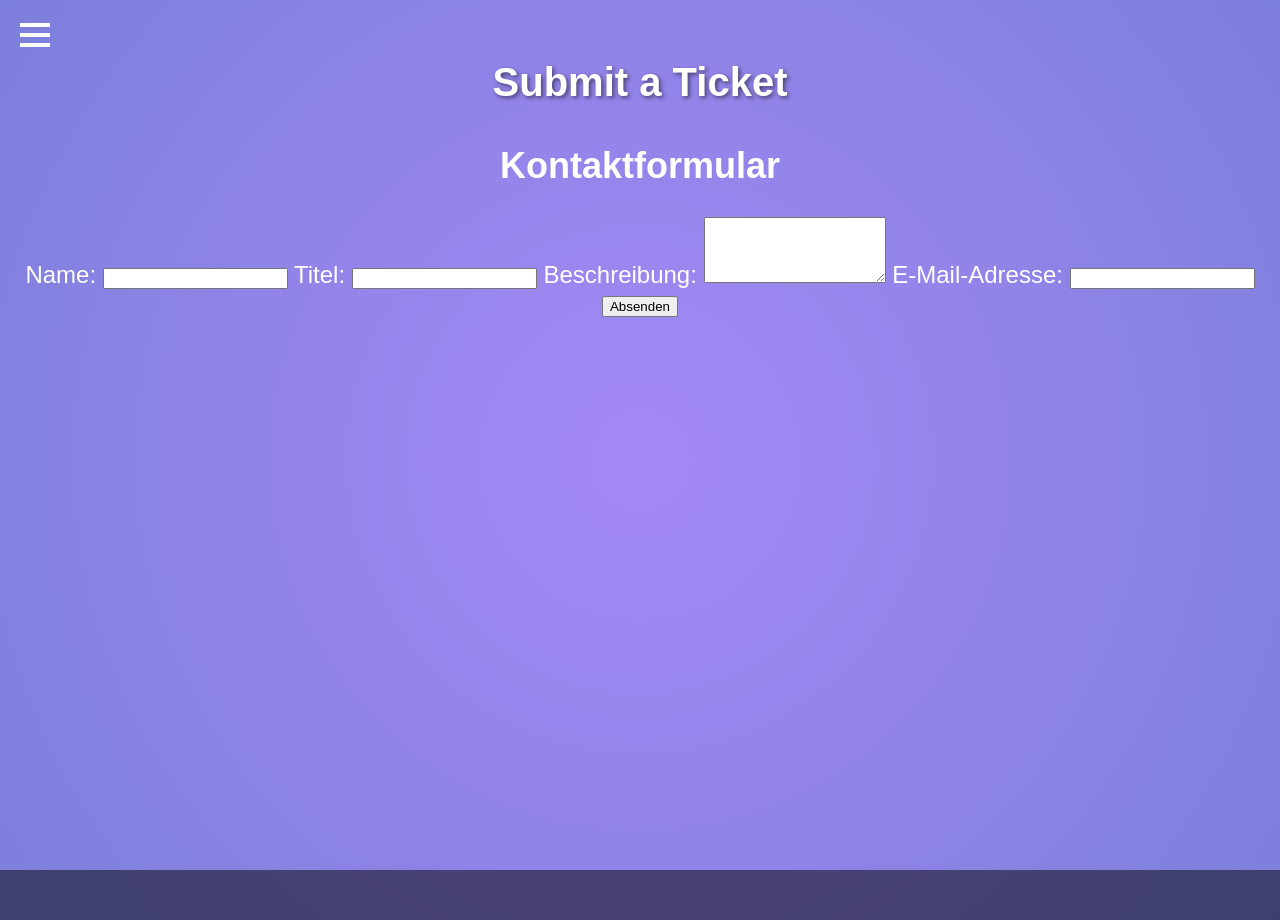
After one commit to PaccoTheTaco/Website, a PHP site: page /contact.html in a window 1280 px wide. The commit adds this page. Run offline with PHP 8.4, Linux system fonts and the light colour scheme.

Commit message:
added contact Site

```diff
--- /dev/null
+++ b/src/contact.html
@@ -0,0 +1,51 @@
+<!DOCTYPE html>
+<html lang="en">
+<head>
+    <meta charset="UTF-8">
+    <meta name="viewport" content="width=device-width, initial-scale=1.0">
+    <title>Contact - Submit a Ticket</title>
+    <link rel="stylesheet" href="style.css">
+</head>
+<body>
+<div class="burger-menu" onclick="toggleSidebar()">
+    <div></div>
+    <div></div>
+    <div></div>
+</div>
+<div class="sidebar" id="sidebar">
+    <a href="home.html">Home</a>
+    <a href="socials.html">Socials</a>
+    <a href="plugins.html">Plugins</a>
+    <a href="projects.html">Projects</a>
+    <a href="contact.html">Contact</a>
+</div>
+<div class="content">
+    <h1>Submit a Ticket</h1>
+    <div class="contact-form">
+        <h2>Kontaktformular</h2>
+        <form action="submit_form.php" method="post">
+            <label for="name">Name:</label>
+            <input type="text" id="name" name="name" required>
+
+            <label for="title">Titel:</label>
+            <input type="text" id="title" name="title" required>
+
+            <label for="description">Beschreibung:</label>
+            <textarea id="description" name="description" rows="4" required></textarea>
+
+            <label for="email">E-Mail-Adresse:</label>
+            <input type="email" id="email" name="email" required>
+
+            <button type="submit">Absenden</button>
+        </form>
+    </div>
+</div>
+<div class="bottom-bar"></div>
+
+<script>
+    function toggleSidebar() {
+        document.getElementById('sidebar').classList.toggle('open');
+    }
+</script>
+</body>
+</html>
--- a/src/style.css
+++ b/src/style.css
@@ -6,7 +6,7 @@ body {
     justify-content: space-between;
     align-items: center;
     font-family: Arial, sans-serif;
-    font-size: 1.5rem;  /* Schriftgröße verkleinern */
+    font-size: 1.5rem;
     background: radial-gradient(circle, rgba(126, 87, 241, 0.7) 0%, rgba(69, 73, 204, 0.7) 100%);
     overflow: hidden;
     position: relative;
```
Also changed, not shown: src/home.html (renamed from src/Plugins.html, +8 -7 lines), src/plugins.html (renamed from src/Home.html, +8 -7 lines), src/projects.html (renamed from src/Projects.html, +5 -4 lines), src/socials.html (renamed from src/Socials.html, +5 -4 lines), src/submit_form.php (added, +46 -0 lines).
